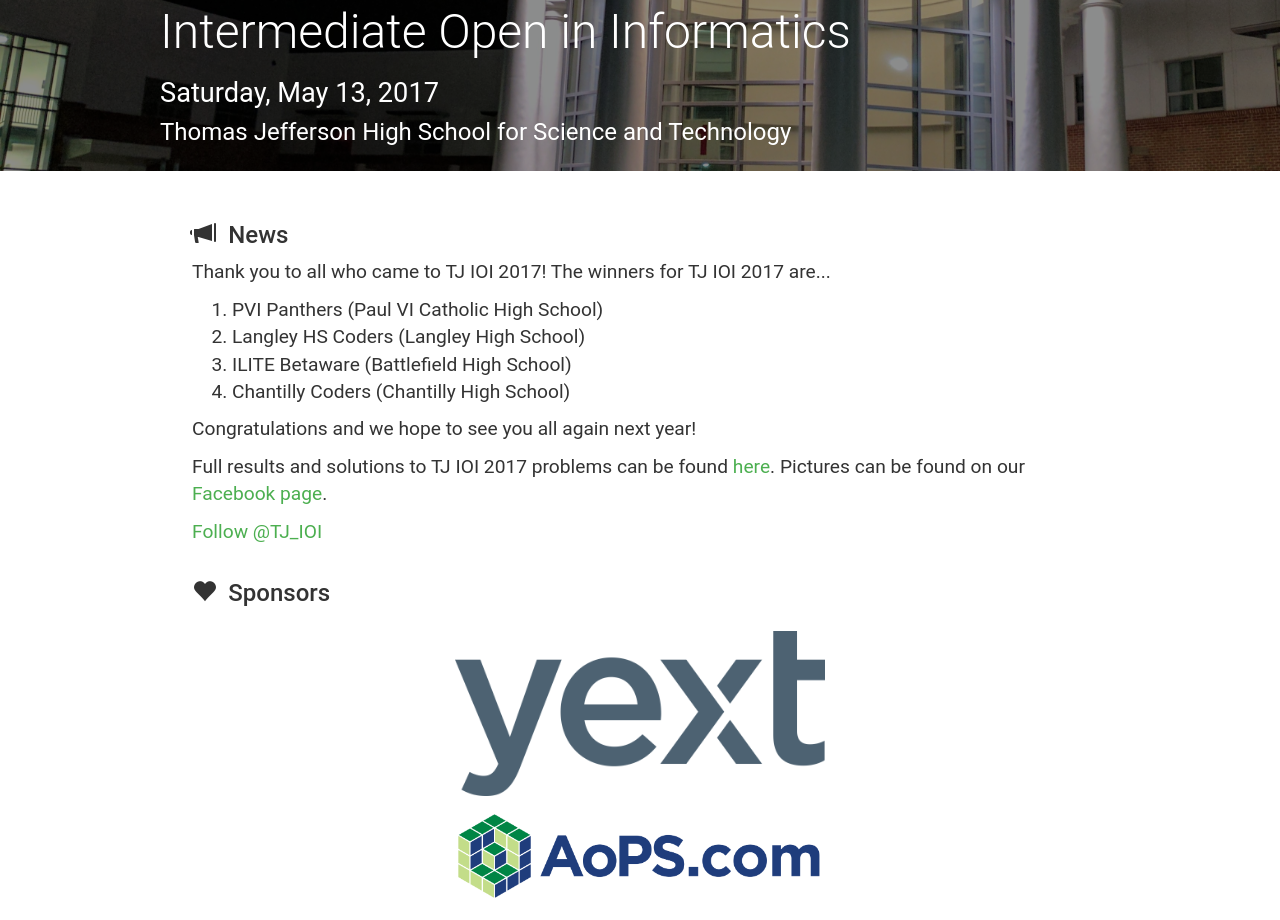
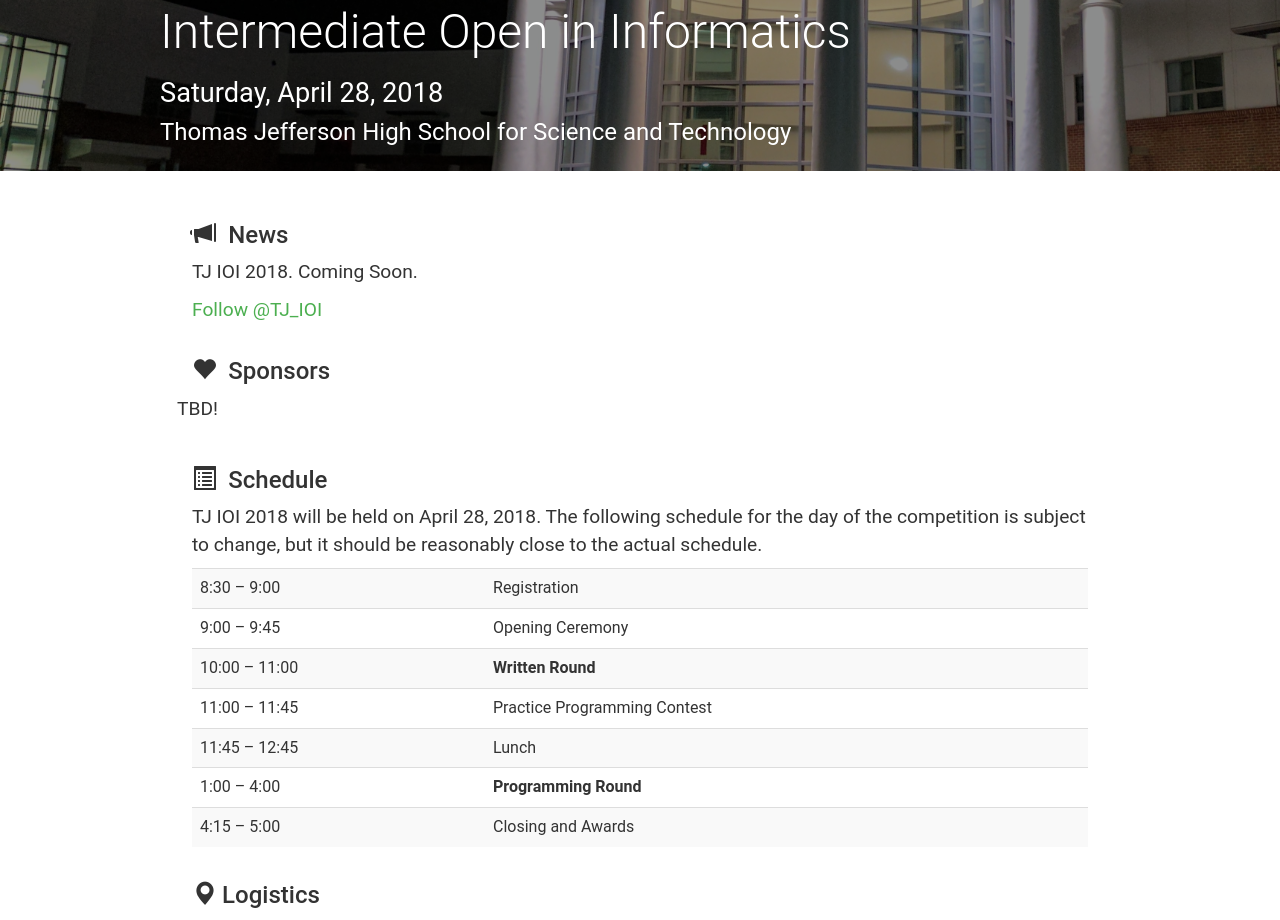
Before and after one commit to codeAligned/tjioi, a Jekyll site: the page built from index.html, in a window 1280 px wide and 1400 px high, scrolled down 331 px. Shown: the top 920 px of the window. Built offline with Jekyll 4.4.1, drawn with Linux system fonts in a browser that asks for light colours; comment, search, counter and statistics services are not loaded; some of the changed text lies outside the part shown.

Commit message:
2018 updates

```diff
--- a/_includes/hero-header.html
+++ b/_includes/hero-header.html
@@ -2,7 +2,7 @@
     {% include header.html %}
     <div class="hero-content">
         <h1>Thomas Jefferson<br>Intermediate Open in Informatics</h1>
-        <h2>Saturday, May 13, 2017</h2>
+        <h2>Saturday, April 28, 2018</h2>
         <h3>Thomas Jefferson High School for Science and Technology</h3>
     </div>
     <div class="hero-image"></div>
--- a/index.html
+++ b/index.html
@@ -5,19 +5,7 @@
 
 <h3><span class="glyphicon glyphicon-bullhorn" aria-hidden="true"></span>&ensp;News</h3>
 <p>
-    Thank you to all who came to TJ IOI 2017!  The winners for TJ IOI 2017 are...
-</p>
-<ol>
-    <li>PVI Panthers (Paul VI Catholic High School)</li>
-    <li>Langley HS Coders (Langley High School)</li>
-    <li>ILITE Betaware (Battlefield High School)</li>
-    <li>Chantilly Coders (Chantilly High School)</li>
-</ol>
-<p>
-    Congratulations and we hope to see you all again next year!
-</p>
-<p>
-    Full results and solutions to TJ IOI 2017 problems can be found <a href="{{ '/contest/#tj-ioi-2017' | relative_url }}">here</a>.  Pictures can be found on our <a href="https://www.facebook.com/pg/TJIOI/photos/?tab=album&album_id=1426710810722624">Facebook page</a>.
+    TJ IOI 2018. Coming Soon.
 </p>
 
 <!-- facebook like button -->
@@ -40,21 +28,13 @@
 
 <h3><span class="glyphicon glyphicon-heart" aria-hidden="true"></span>&ensp;Sponsors</h3>
 <div class="row">
-    <div class="s6 m6 l6">
-        <a href="http://www.yext.com/" rel="noopener noreferrer" target="_blank"><img class="center-block full" src="{{ '/assets/img/yext.png' | relative_url }}"></a>
-    </div>
-    <div class="s6 m6 l6">
-        <a href="https://artofproblemsolving.com/" rel="noopener noreferrer" target="_blank"><img class="center-block full" src="{{ '/assets/img/aops_logo.png' | relative_url }}"></a>
-    </div>
-    <div class="s6 m6 l6">
-        <a href="https://www.wolfram.com/" rel="noopener noreferrer" target="_blank"><img class="center-block full" src="{{ '/assets/img/wolfram.png' | relative_url }}"></a>
-    </div>
+    <p>TBD!</p>
 </div>
 
 
 <h3><span class="glyphicon glyphicon-list-alt" aria-hidden="true"></span>&ensp;Schedule</h3>
 <p>
-    TJ IOI 2017 will be held on Saturday, May 13. The following schedule for the day of the competition
+    TJ IOI 2018 will be held on April 28, 2018. The following schedule for the day of the competition
     is subject to change, but it should be reasonably close to the actual schedule.
 </p>
 <div class="schedule">
```
Also changed, not shown: about.md (+2 -2 lines), contest.md (+1 -1 lines), registration.md (+8 -8 lines), README.md, faq.md (line endings or trailing spaces).
